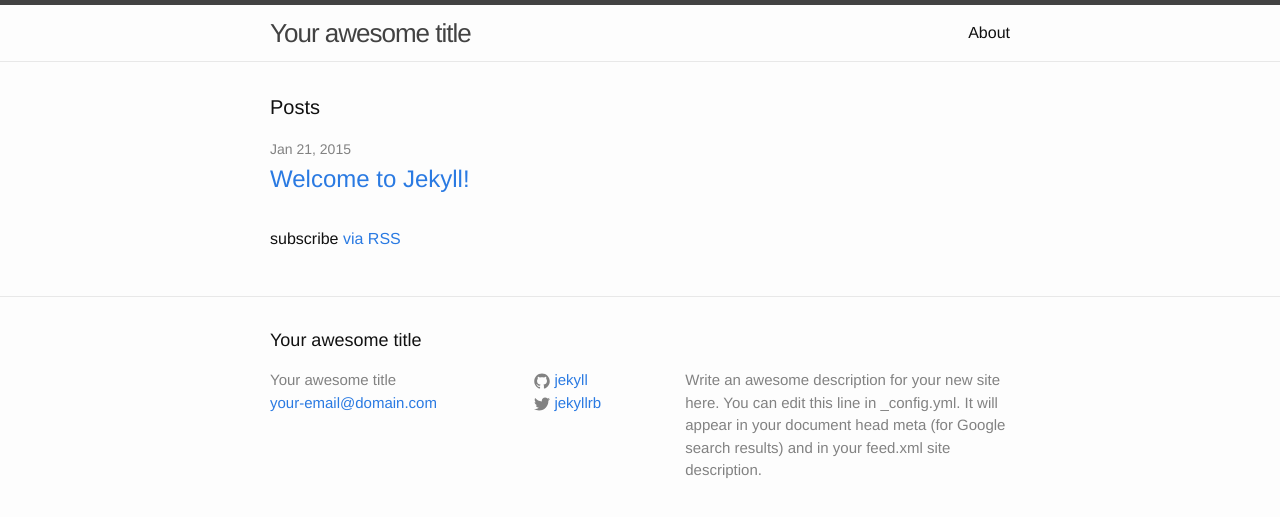
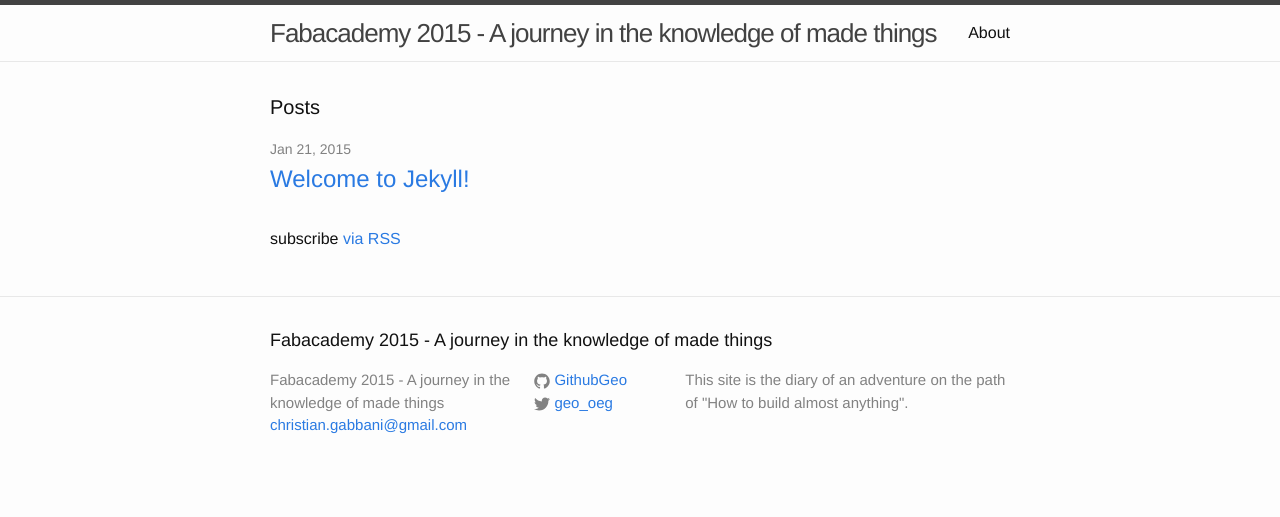
Before and after one commit to GithubGeo/fabacademy-site, a Jekyll site: the page built from index.html, in a window 1280 px wide. Shown: the top 517 px of the page. Built offline with Jekyll 4.4.1, drawn with Linux system fonts in a browser that asks for light colours.

Commit message:
Modificati readme e config

```diff
--- a/_config.yml
+++ b/_config.yml
@@ -1,14 +1,11 @@
 # Site settings
-title: Your awesome title
-email: your-email@domain.com
-description: > # this means to ignore newlines until "baseurl:"
-  Write an awesome description for your new site here. You can edit this
-  line in _config.yml. It will appear in your document head meta (for
-  Google search results) and in your feed.xml site description.
+title: Fabacademy 2015 - A journey in the knowledge of made things
+email: christian.gabbani@gmail.com
+description: This site is the diary of an adventure on the path of "How to build almost anything".
 baseurl: "" # the subpath of your site, e.g. /blog/
-url: "http://yourdomain.com" # the base hostname & protocol for your site
-twitter_username: jekyllrb
-github_username:  jekyll
+url: "http://githubgeo.github.io" # the base hostname & protocol for your site
+twitter_username: geo_oeg
+github_username:  GithubGeo
 
 # Build settings
 markdown: kramdown
```
Also changed, not shown: readme.md.
